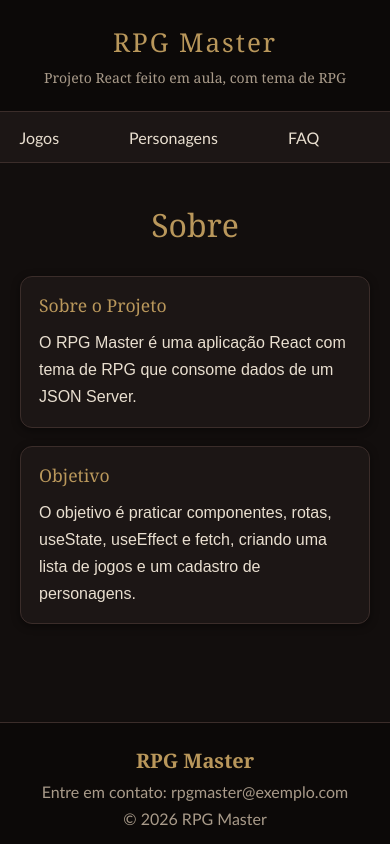
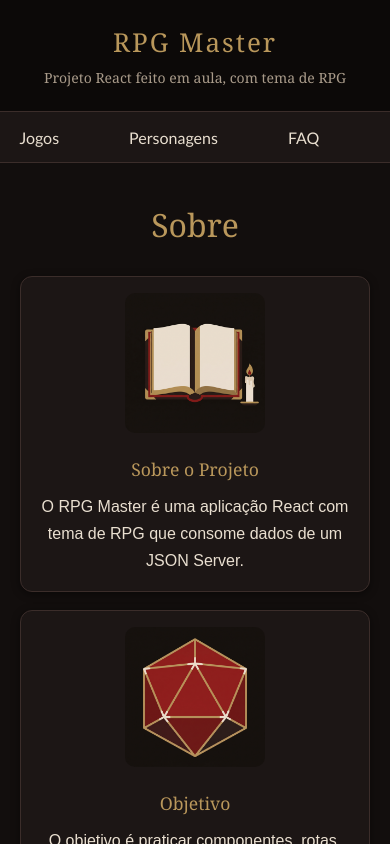
Before and after one commit to gabrieldama/RPG-Master, a React (Vite) app: page /sobre in a window 390 px wide. Shown: the top 844 px of the page. Built offline with nearby package versions, Linux system fonts and the light colour scheme; data requests are answered from the project's data file.

Commit message:
feat: adicionando imagens na pagina Sobre

```diff
--- a/src/Pages/Sobre/Sobre.css
+++ b/src/Pages/Sobre/Sobre.css
@@ -20,6 +20,21 @@
   padding: 20px 24px;
   margin-bottom: 18px;
   box-shadow: 0 2px 8px rgba(0, 0, 0, 0.45);
+  display: flex;
+  align-items: center;
+  gap: 24px;
+}
+
+.about-image {
+  width: 140px;
+  height: 140px;
+  object-fit: cover;
+  border-radius: 10px;
+  flex-shrink: 0;
+}
+
+.about-text {
+  flex: 1;
 }
 
 .about-item .about-title {
@@ -42,6 +57,15 @@
   }
 
   .about-item {
+    flex-direction: column;
+    text-align: center;
+  }
+
+  .about-item .about-title {
+    text-align: center;
+  }
+
+  .about-item {
     padding: 16px 18px;
   }
 
--- a/src/Pages/Sobre/index.jsx
+++ b/src/Pages/Sobre/index.jsx
@@ -1,5 +1,12 @@
 import { useEffect, useState } from "react"
 import "./Sobre.css"
+import imgSobre from "../../assets/img/sobre.png"
+import imgJogos from "../../assets/img/jogos.png"
+
+const imagens = {
+  1: imgSobre,
+  2: imgJogos,
+}
 
 function Sobre() {
   const [about, setAbout] = useState([]);
@@ -17,10 +24,15 @@ function Sobre() {
 
       {about.map((item) => (
         <div className="about-item" key={item.id}>
-          <h2 className="about-title">{item.titulo}</h2>
-          <p className="about-description">
-            {item.conteudo}
-          </p>
+          {imagens[item.id] && (
+            <img className="about-image" src={imagens[item.id]} alt={item.titulo} />
+          )}
+          <div className="about-text">
+            <h2 className="about-title">{item.titulo}</h2>
+            <p className="about-description">
+              {item.conteudo}
+            </p>
+          </div>
         </div>
       ))}
 
```
